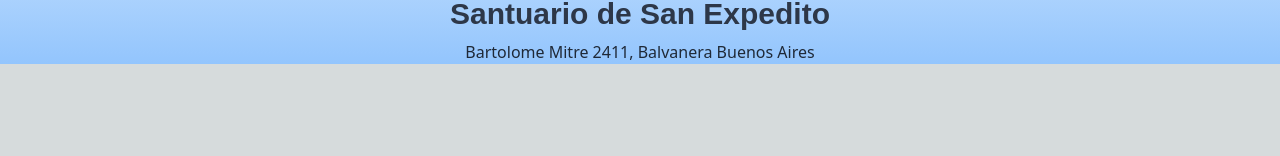
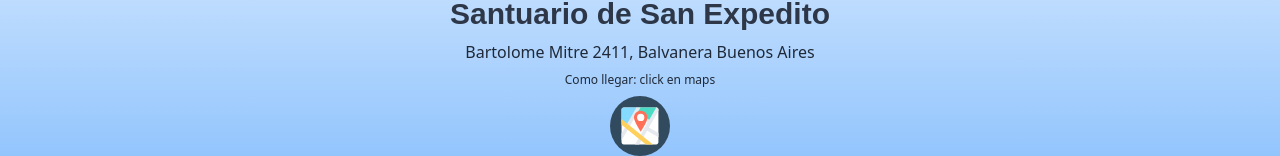
Before and after one commit to SebastianGaleano20/Digital-Wedding-Card, a Next.js app: page /Home in a window 1280 px wide. Shown: the part 862-1018 px from the top of the page. Before the commit the page ends 926 px from the top, so only its background shows below. Built offline with nearby package versions, Linux system fonts and the light colour scheme; a web font is replaced by a local one.

Commit message:
Animation for ButtonMap

```diff
--- a/src/components/sections/Itinerary.tsx
+++ b/src/components/sections/Itinerary.tsx
@@ -1,5 +1,6 @@
 import animation from '@/src/styles/Animation.module.css'
 import Image from 'next/image'
+import { ButtonMap } from '../ui/ButtonMap'
 
 export default function Itinerary() {
     return (
@@ -17,11 +18,12 @@
                         <h3 className={`${animation.title} p-gray text-xl`}>DICIEMBRE</h3>
                     </section>
                 </section>
-                {/* Boton para añadir a calendario */}
                 <h4 className={`${animation.title} p-gray text-xl`}>Lugar</h4>
                 <Image className={`${animation.title}`} src="/church.png" width={50} height={50} alt="church" />
                 <p className={`${animation.title} elegant text-3xl p-gray`}>Santuario de San Expedito</p>
                 <p className={`${animation.title} font-medium text-md text-gray-800`}>Bartolome Mitre 2411, Balvanera Buenos Aires</p>
+                <p className={`${animation.title} font-medium text-xs text-gray-800`}>Como llegar: click en maps</p>
+                <ButtonMap />
             </section>
             {/* <section>
                 <h2 className={`${animation.title} title2xl`}>Fiesta</h2>
--- /dev/null
+++ b/src/components/ui/ButtonMap.tsx
@@ -0,0 +1,12 @@
+import Image from "next/image"
+import animation from "@/src/styles/Animation.module.css"
+
+export const ButtonMap = () => {
+    return (
+            <button className={`${animation.button} flex flex-col items-center justify-center gap-2`}>
+                <a href="https://maps.app.goo.gl/V6yzbg5xaFrKK4yL6" target="_blank">
+                    <Image src={"/map.svg"} width={60} height={60} alt="map" />
+                </a>
+            </button>
+    )
+}
```
Also changed, not shown: public/map.svg (added). Lines whose indentation alone changed are shown as unchanged.
